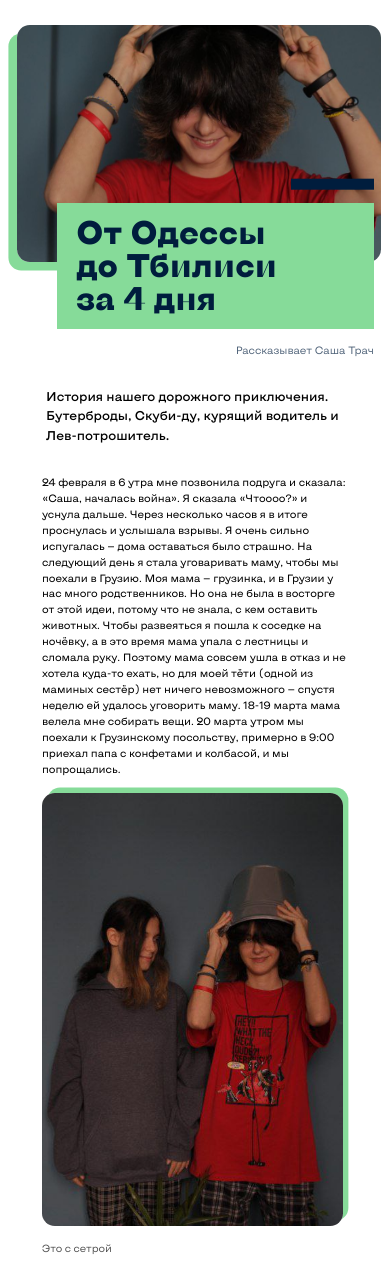
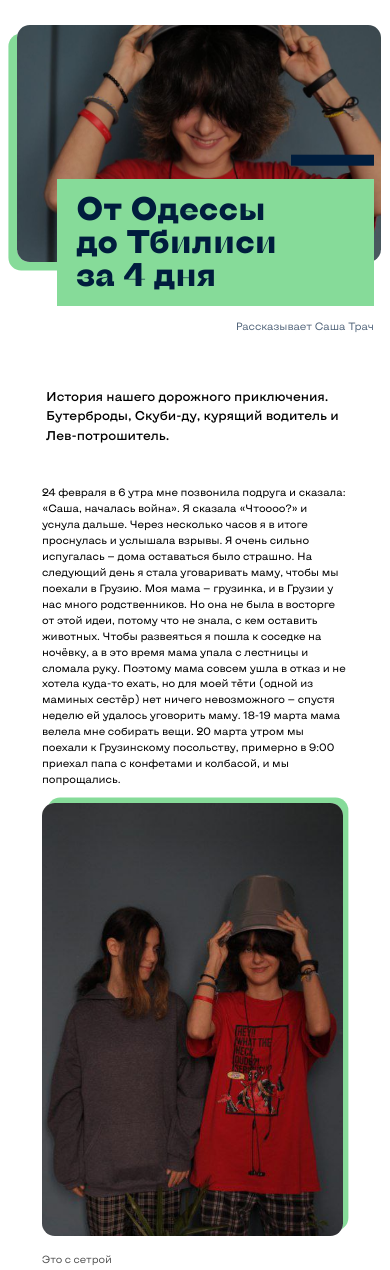
Before and after one commit to pa7lux/imhr-website, a website built with Vite: page sasha.html in a window 390 px wide. Shown: the top 1270 px of the page. Built offline with nearby package versions, Linux system fonts and the light colour scheme.

Commit message:
правит отступы

```diff
--- a/styles/sasha.css
+++ b/styles/sasha.css
@@ -9,7 +9,7 @@
     display: flex;
     flex-wrap: wrap;
     gap: 1rem;
-    margin-top: 12%;
+    margin-top: 1.5rem;
 }
 
 .video {
--- a/styles/style.css
+++ b/styles/style.css
@@ -158,12 +158,15 @@
   .article-cover-two-columns--reversed .heading-box {
     position: absolute;
     right: 2%;
-    bottom: -40%;
+    bottom: -30%;
     display: flex;
     align-items: flex-end;
     flex-direction: column;
     max-width: 85%;
     order: 2;
+  }
+  .article-cover-two-columns--reversed .subheading {
+    width: 100%;
   }
   .article-cover-two-columns--reversed .cover-image {
     width: calc(100% - 2.2vw);
@@ -295,11 +298,12 @@
 .vertical-photo-and-text {
   display: flex;
   gap: clamp(0.5rem, -0.2143rem + 3.5714vw, 3rem);
-  padding: 4.36% 8.5% 1.16%;
+  padding: 7% 8.5% 1.16%;
 }
 
 .image-box {
   width: 42.75%;
+  flex-shrink: 0;
 }
 
 .image-for-text {
```
